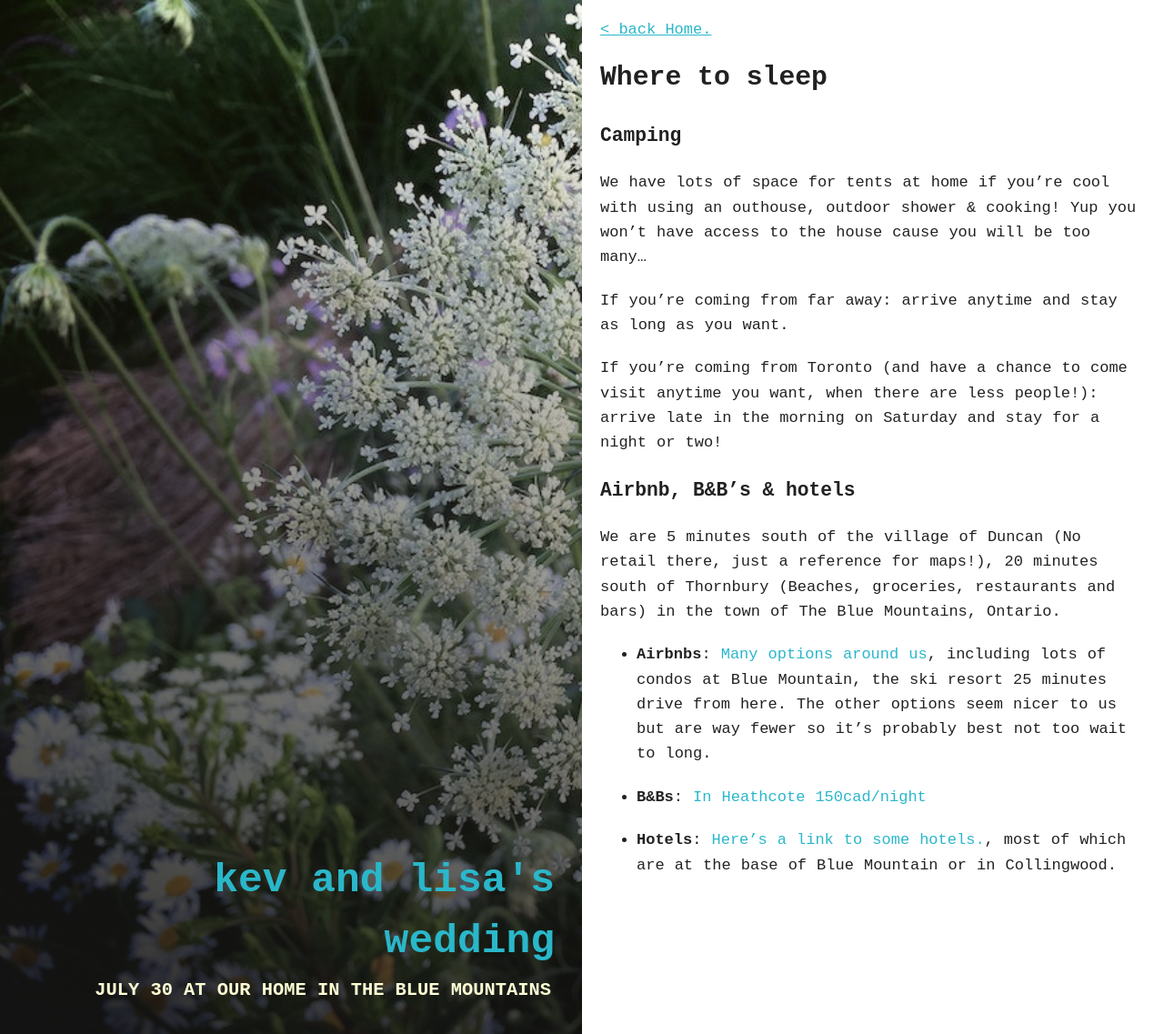
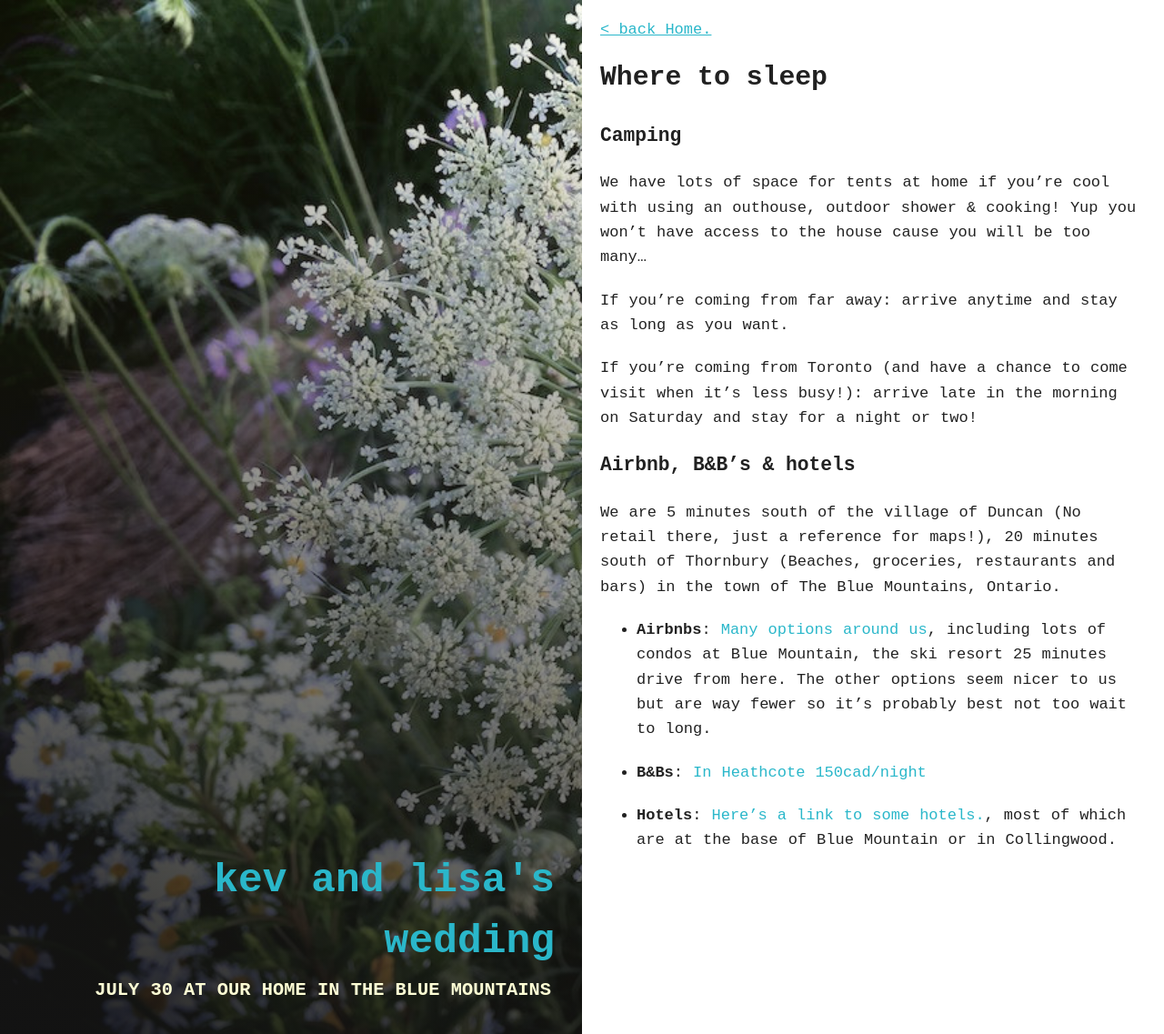
Before and after one commit to kevwalsh/carota, a Jekyll site: the page built from _posts/2016-01-05-where-to-sleep.md, in a window 1280 px wide. Shown: the whole page at 91% size. Built offline with Jekyll 4.4.1, drawn with Linux system fonts in a browser that asks for light colours.

Commit message:
Update 2016-01-05-where-to-sleep.md

```diff
--- a/_posts/2016-01-05-where-to-sleep.md
+++ b/_posts/2016-01-05-where-to-sleep.md
@@ -18,7 +18,7 @@ Yup you won’t have access to the house cause you will be too many...
 
 If you're coming from far away: arrive anytime and stay as long as you want.
 
-If you're coming from Toronto (and have a chance to come visit anytime you want, when there are less people!): arrive late in the morning on Saturday and stay for a night or two!
+If you're coming from Toronto (and have a chance to come visit when it's less busy!): arrive late in the morning on Saturday and stay for a night or two!
 
 #### Airbnb, B&B's & hotels
 
```
